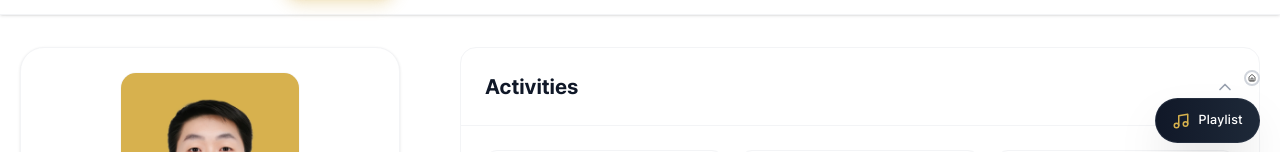
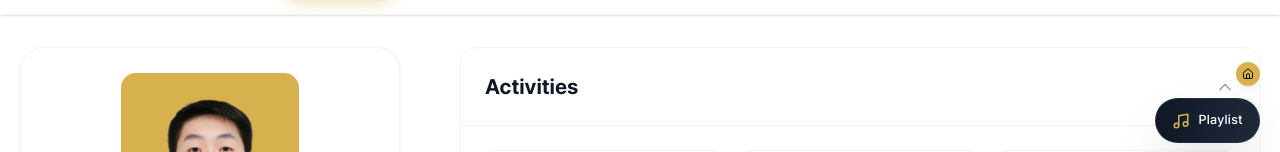
Before and after one commit to FinDS-Lab/website, a React (Vite) app: page /website/members/director/activities in a window 1280 px wide. Shown: the part 637-789 px from the top of the page. Built offline with nearby package versions, Linux system fonts and the light colour scheme.

Commit message:
ver 0.9973

```diff
--- a/src/pages/app/index.tsx
+++ b/src/pages/app/index.tsx
@@ -192,10 +192,10 @@ const GlobalMusicPlayer = memo(() => {
       {location.pathname !== '/' && (
         <Link
           to="/"
-          className="flex items-center justify-center w-14 h-14 md:w-16 md:h-16 bg-white border-2 border-gray-300 text-gray-600 rounded-full shadow-xl hover:bg-primary hover:text-white hover:border-primary transition-all"
+          className="flex items-center justify-center w-14 h-14 md:w-20 md:h-20 lg:w-24 lg:h-24 bg-primary text-white rounded-full shadow-xl hover:bg-primary/90 hover:scale-105 transition-all duration-200"
           title="홈으로"
         >
-          <HomeIcon className="w-7 h-7 md:w-8 md:h-8" />
+          <HomeIcon className="w-7 h-7 md:w-10 md:h-10 lg:w-12 lg:h-12" />
         </Link>
       )}
 
```
